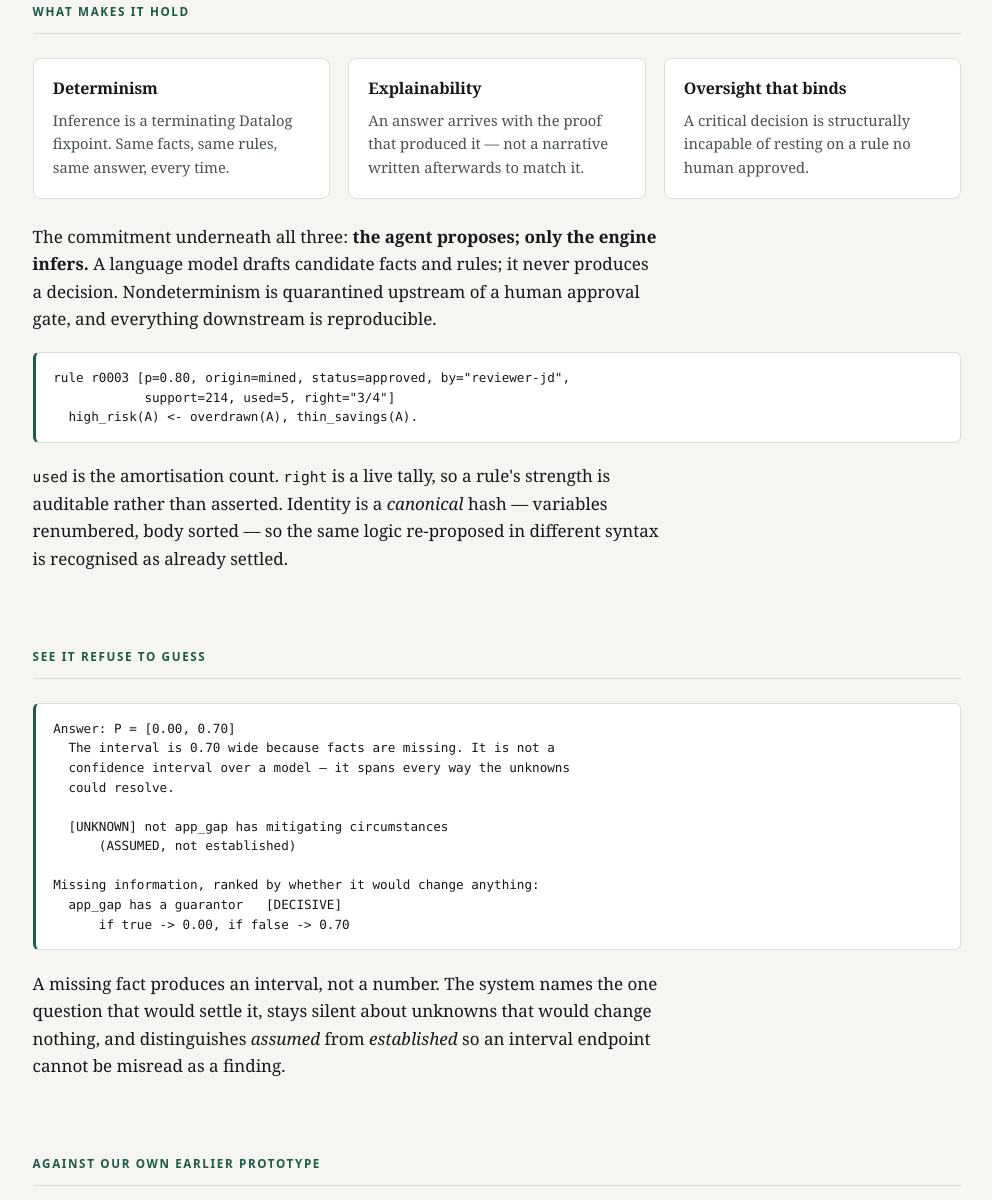
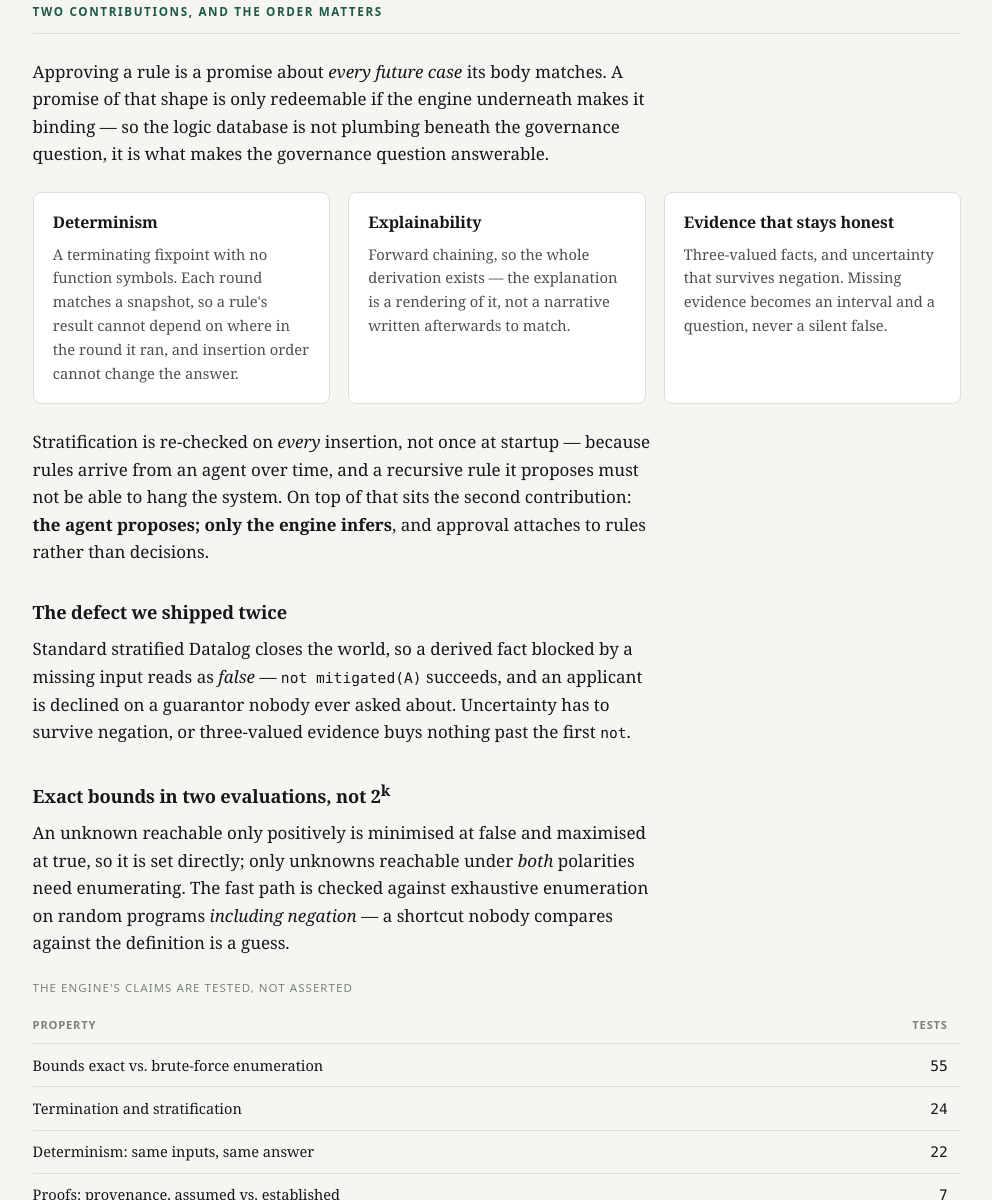
Before and after one commit to Shuangistan/ACM_confused.de, a plain HTML site: page logicdb/templates/showcase.html in a window 1280 px wide. Shown: the part 1600-2800 px from the top of the page, without its empty margins (143-1135 px from the left). Drawn offline with Linux system fonts and the light colour scheme.

Commit message:
2nd version

```diff
--- a/logicdb/templates/showcase.html
+++ b/logicdb/templates/showcase.html
@@ -88,6 +88,8 @@ table{border-collapse:collapse;width:100%;font-size:.91rem}
 th,td{text-align:left;padding:.58rem .85rem .58rem 0;border-bottom:1px solid var(--line);vertical-align:top}
 th{font-family:var(--sans);font-size:.7rem;font-weight:650;letter-spacing:.07em;
   text-transform:uppercase;color:var(--faint)}
+caption{font-family:var(--sans);font-size:.72rem;letter-spacing:.09em;
+  text-transform:uppercase;color:var(--faint);text-align:left;padding-bottom:.55rem}
 td.num{font-family:var(--mono);font-variant-numeric:tabular-nums;text-align:right}
 td.win{color:var(--pine);font-weight:700}
 
@@ -133,9 +135,9 @@ footer{margin-top:4.5rem;padding:1.4rem 0 3.5rem;border-top:1px solid var(--line
 <header><div class="wrap">
   <p class="eyebrow">ACM Summer School · Human-Centred, Agentic, Decision-Support AI</p>
   <h1>Approve once.</h1>
-  <p class="thesis">Take the decision logic out of the model and put it in an
-    inspectable database. Then put human oversight on the logic rather than on
-    individual decisions.</p>
+  <p class="thesis">A deterministic, explainable logic database for consequential
+    decisions — and human oversight that attaches to the logic rather than to
+    each decision it produces.</p>
   <div class="cta">
     <a class="btn primary" href="/console">Open the live control room →</a>
     <a class="btn" href="/paper.pdf">Paper (PDF)</a>
@@ -173,23 +175,62 @@ footer{margin-top:4.5rem;padding:1.4rem 0 3.5rem;border-top:1px solid var(--line
 </section>
 
 <section>
-  <h2>What makes it hold</h2>
+  <h2>Two contributions, and the order matters</h2>
+  <div class="prose">
+    <p>Approving a rule is a promise about <em>every future case</em> its body
+      matches. A promise of that shape is only redeemable if the engine
+      underneath makes it binding — so the logic database is not plumbing
+      beneath the governance question, it is what makes the governance question
+      answerable.</p>
+  </div>
   <div class="trio">
     <div class="card"><h3>Determinism</h3>
-      <p>Inference is a terminating Datalog fixpoint. Same facts, same rules,
-        same answer, every time.</p></div>
+      <p>A terminating fixpoint with no function symbols. Each round matches a
+        snapshot, so a rule's result cannot depend on where in the round it ran,
+        and insertion order cannot change the answer.</p></div>
     <div class="card"><h3>Explainability</h3>
-      <p>An answer arrives with the proof that produced it — not a narrative
-        written afterwards to match it.</p></div>
-    <div class="card"><h3>Oversight that binds</h3>
-      <p>A critical decision is structurally incapable of resting on a rule no
-        human approved.</p></div>
+      <p>Forward chaining, so the whole derivation exists — the explanation is a
+        rendering of it, not a narrative written afterwards to match.</p></div>
+    <div class="card"><h3>Evidence that stays honest</h3>
+      <p>Three-valued facts, and uncertainty that survives negation. Missing
+        evidence becomes an interval and a question, never a silent false.</p></div>
   </div>
   <div class="prose">
-    <p>The commitment underneath all three: <strong>the agent proposes; only the
-      engine infers.</strong> A language model drafts candidate facts and rules;
-      it never produces a decision. Nondeterminism is quarantined upstream of a
-      human approval gate, and everything downstream is reproducible.</p>
+    <p>Stratification is re-checked on <em>every</em> insertion, not once at
+      startup — because rules arrive from an agent over time, and a recursive
+      rule it proposes must not be able to hang the system. On top of that sits
+      the second contribution: <strong>the agent proposes; only the engine
+      infers</strong>, and approval attaches to rules rather than decisions.</p>
+    <h3>The defect we shipped twice</h3>
+    <p>Standard stratified Datalog closes the world, so a derived fact blocked by
+      a missing input reads as <em>false</em> — <code>not mitigated(A)</code>
+      succeeds, and an applicant is declined on a guarantor nobody ever asked
+      about. Uncertainty has to survive negation, or three-valued evidence buys
+      nothing past the first <code>not</code>.</p>
+    <h3>Exact bounds in two evaluations, not 2<sup>k</sup></h3>
+    <p>An unknown reachable only positively is minimised at false and maximised
+      at true, so it is set directly; only unknowns reachable under
+      <em>both</em> polarities need enumerating. The fast path is checked against
+      exhaustive enumeration on random programs <em>including negation</em> —
+      a shortcut nobody compares against the definition is a guess.</p>
+  </div>
+  <div class="scroll">
+    <table>
+      <caption>The engine's claims are tested, not asserted</caption>
+      <tr><th>Property</th><th style="text-align:right">Tests</th></tr>
+      <tr><td>Bounds exact vs. brute-force enumeration</td><td class="num">55</td></tr>
+      <tr><td>Termination and stratification</td><td class="num">24</td></tr>
+      <tr><td>Determinism: same inputs, same answer</td><td class="num">22</td></tr>
+      <tr><td>Proofs: provenance, assumed vs. established</td><td class="num">7</td></tr>
+      <tr><td>Unknowns survive negation</td><td class="num">5</td></tr>
+      <tr><td>Value of information</td><td class="num">3</td></tr>
+      <tr><td>No circular self-support</td><td class="num">1</td></tr>
+      <tr><td><strong>Total</strong></td><td class="num win">117 of 289</td></tr>
+    </table>
+  </div>
+  <div class="prose">
+    <p style="color:var(--soft)">40% of the test suite exists to make approval
+      mean something.</p>
   </div>
   <pre>rule r0003 [p=0.80, origin=mined, status=approved, by="reviewer-jd",
             support=214, used=5, right="3/4"]
```
Also changed, not shown: 17 other files.
